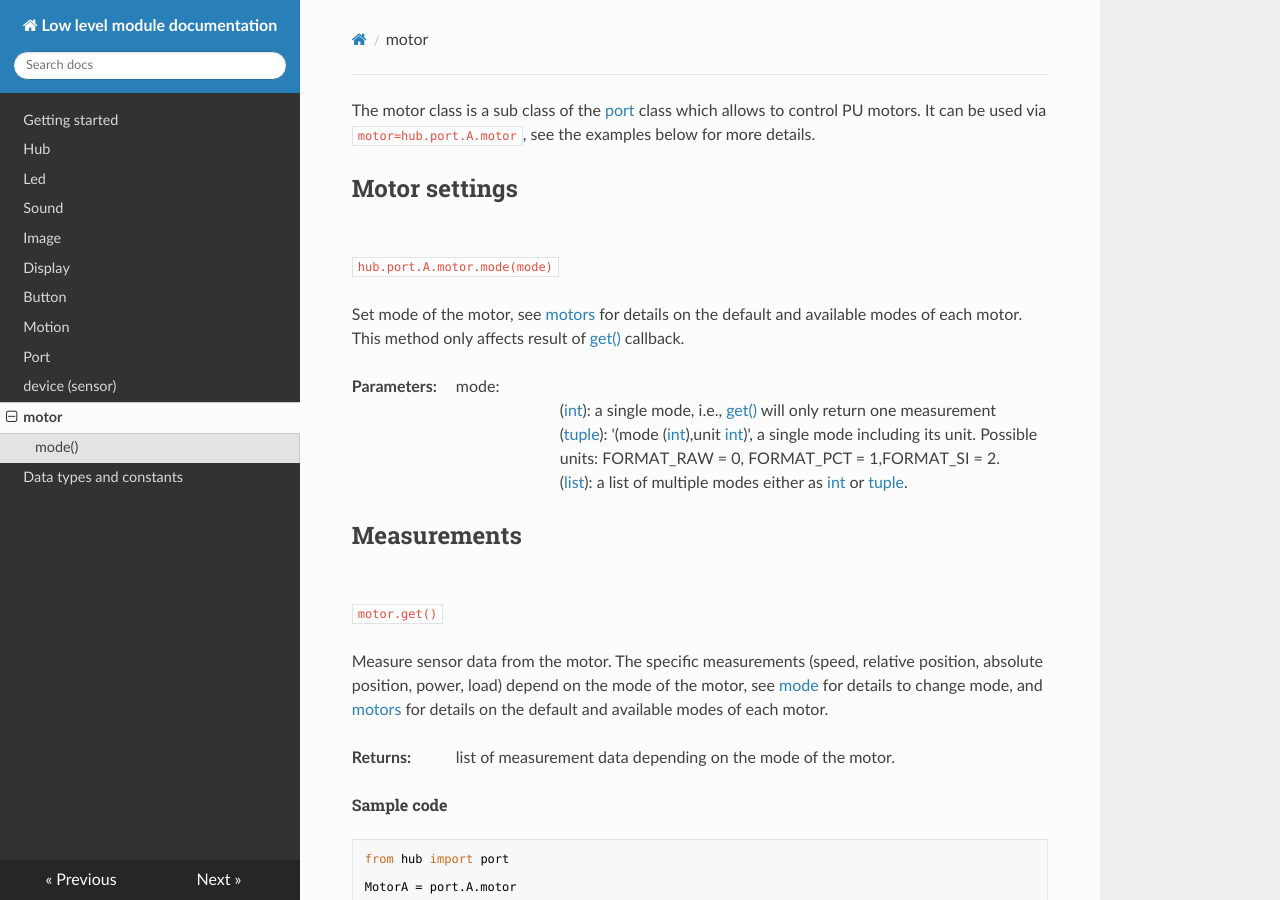
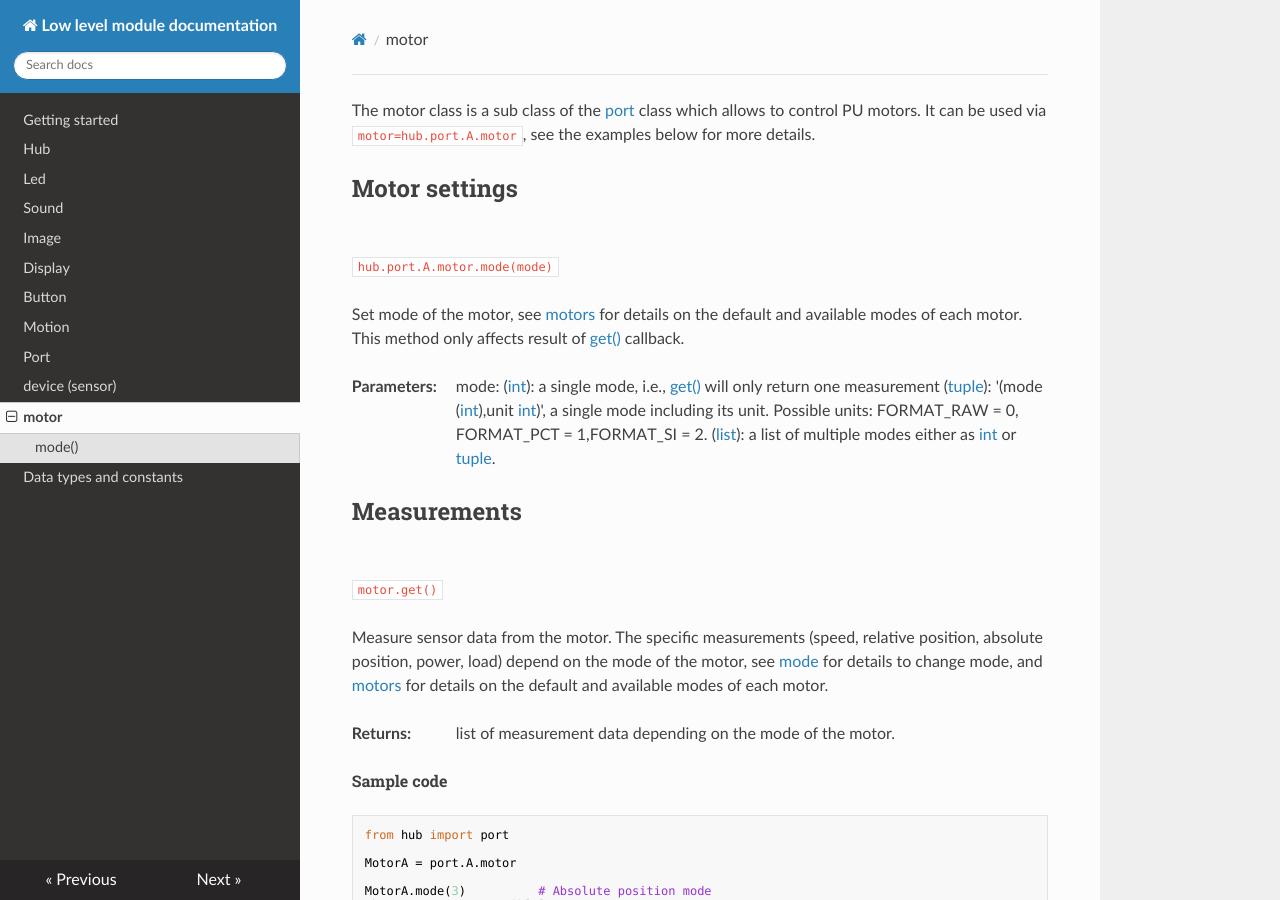
Before and after one commit to NStrijbosch/hub-module-notes, an MkDocs documentation site: the page built from docs/motors.md, in a window 1280 px wide and 900 px high. Built offline with MkDocs 1.6.1, drawn with Linux system fonts in a browser that asks for light colours; nearby versions of some CDN libraries.

```diff
--- a/docs/motors.md
+++ b/docs/motors.md
@@ -11,9 +11,9 @@ Set mode of the motor, see [motors](#motors) for details on the default and avai
 __Parameters:__
 
 *  mode:
-    - ([int](data_types.md#int)): a single mode, i.e., [get()](#get) will only return one measurement
-    - ([tuple](data_types.md#tuple)): '(mode ([int](data_types.md#int)),unit [int](data_types.md#int))', a single mode including its unit. Possible units: FORMAT_RAW = 0, FORMAT_PCT = 1,FORMAT_SI = 2.
-    - ([list](data_types.md#int)): a list of multiple modes either as [int](data_types.md#int) or [tuple](data_types.md#tuple).
+  ([int](data_types.md#int)): a single mode, i.e., [get()](#get) will only return one measurement
+  ([tuple](data_types.md#tuple)): '(mode ([int](data_types.md#int)),unit [int](data_types.md#int))', a single mode including its unit. Possible units: FORMAT_RAW = 0, FORMAT_PCT = 1,FORMAT_SI = 2.
+  ([list](data_types.md#int)): a list of multiple modes either as [int](data_types.md#int) or [tuple](data_types.md#tuple).
 
 
 # Measurements
```
